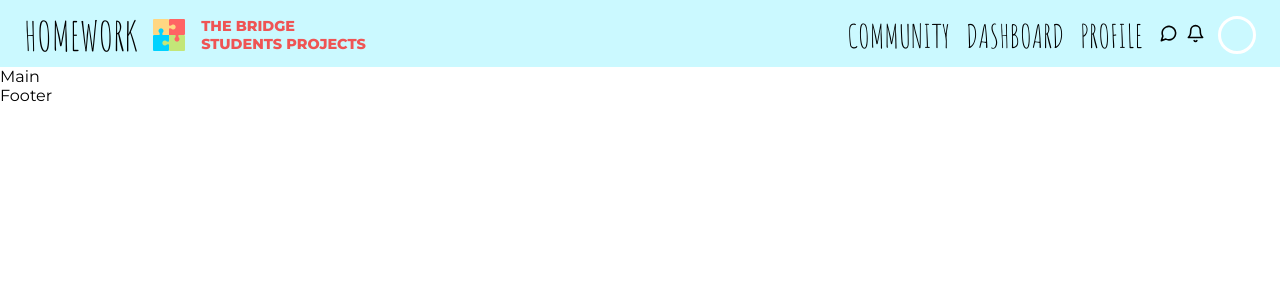
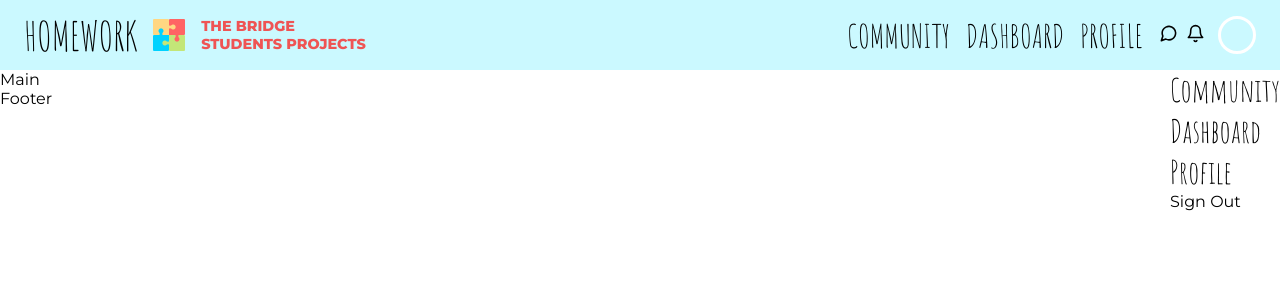
Before and after one commit to Radu-A/homework-2.0, a React (Vite) app in the folder client/: page /project in a window 1280 px wide. Shown: the top 300 px of the page. Built offline with nearby package versions, Linux system fonts and the light colour scheme.

Commit message:
added/dropdown_menu_structure

```diff
--- /dev/null
+++ b/client/src/components/Navbar/DropdownMenu/DropdownMenu.jsx
@@ -0,0 +1,30 @@
+import React from "react";
+
+const DropdownMenu = () => {
+  return (
+    <article className="dropdown-menu-article">
+      <ul className="dropdown-menu-list">
+        <li className="dropdown-menu-item">
+          <a href="" className="dropdown-menu-link">
+            Community
+          </a>
+        </li>
+        <li className="dropdown-menu-item">
+          <a href="" className="dropdown-menu-link">
+            Dashboard
+          </a>
+        </li>
+        <li className="dropdown-menu-item">
+          <a href="" className="dropdown-menu-link">
+            Profile
+          </a>
+        </li>
+      </ul>
+      <a href="" className="signout-link">
+        Sign Out
+      </a>
+    </article>
+  );
+};
+
+export default DropdownMenu;
--- /dev/null
+++ b/client/src/components/Navbar/DropdownMenu/index.js
@@ -0,0 +1 @@
+export { default } from "./DropdownMenu";
--- a/client/src/components/Navbar/Navbar.jsx
+++ b/client/src/components/Navbar/Navbar.jsx
@@ -2,6 +2,7 @@ import homeworkIcon from "../../assets/icons/homework-icon.png";
 import { useMediaQuery } from "react-responsive";
 import DesktopMenu from "./DesktopMenu/DesktopMenu";
 import UserMenu from "./UserMenu/UserMenu";
+import DropdownMenu from "./DropdownMenu/DropdownMenu";
 
 const Navbar = () => {
   const isDesktop = useMediaQuery({
@@ -29,6 +30,7 @@ const Navbar = () => {
         {isDesktop && <DesktopMenu />}
         <UserMenu />
       </article>
+      <DropdownMenu />
     </nav>
   );
 };
--- a/client/src/style/components/_Header.scss
+++ b/client/src/style/components/_Header.scss
@@ -1,22 +1,13 @@
 @import '../utils/mixins.scss', '../utils/variables.scss';
 
 header {
+    box-sizing: border-box;
     padding: 0.6rem 1.5rem;
-    height: 3rem;
     background-color: $light-blue;
 
     nav {
         @include flex-row;
         justify-content: space-between;
-
-
-        .mobile-menu-list {
-            position: absolute;
-            top: 3rem;
-            right: 9rem;
-            @include flex-column;
-            background-color: $light-blue;
-        }
 
         .logo-article {
             @include flex-row;
@@ -75,6 +66,17 @@ header {
             }
         }
 
+        .dropdown-menu-article {
+            position: absolute;
+            top: 69px;
+            right: 0px;
+
+            .dropdown-menu-item {
+                font-family: $amatic;
+                font-size: 2rem;
+            }
+        }
+
     }
 
 }
```
